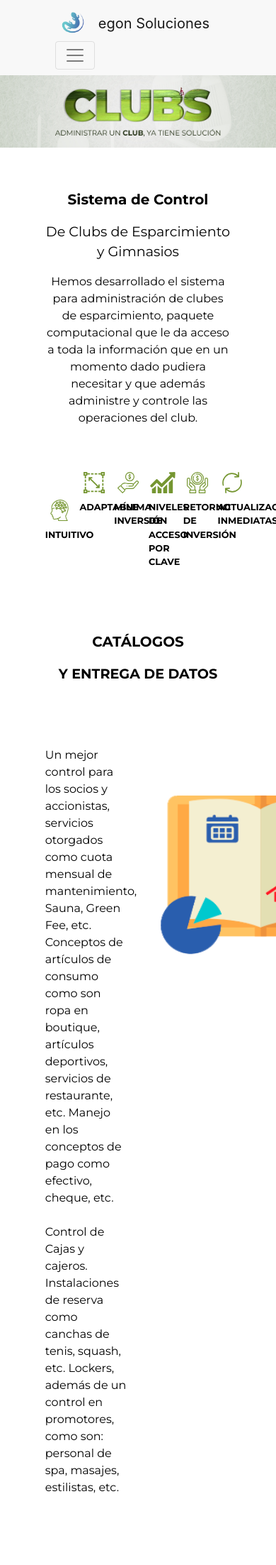
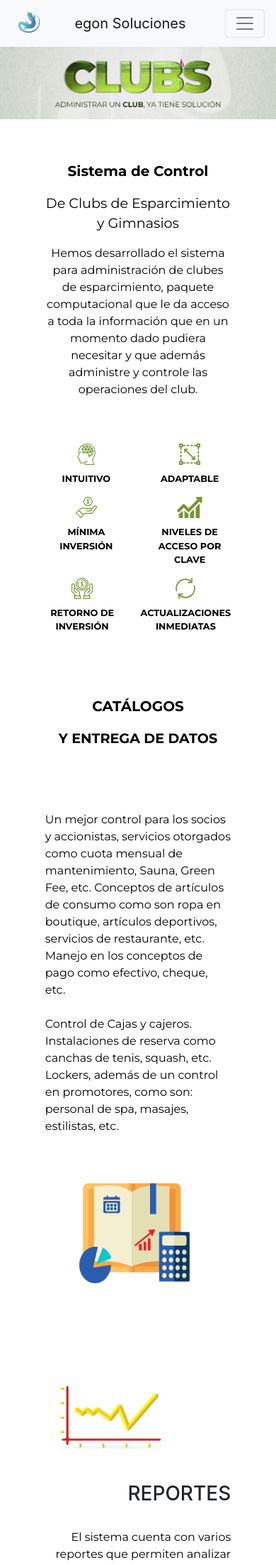
Before and after one commit to JoseCarlosPa/EgonWebPage, a PHP site: page /clubs.php in a window 390 px wide; the page is wider, and only the part inside the window is pictured. Shown: the top 2205 px of that part at 71% size. Run offline with PHP 8.4, Linux system fonts and the light colour scheme.

Commit message:
CAmbios en responsivos a movil en vianda y clubs

```diff
--- a/css/egonWebpage.css
+++ b/css/egonWebpage.css
@@ -84,10 +84,9 @@ text-align: center;
 
 .container_header {
     margin: 0 auto;
-    padding-left: 20%;
-    padding-right: 20%;
-    align-items: center;
-    text-align: center;
+    padding-left: 40%;
+    padding-right: 0%;
+    text-align: left;
 }
 
 .container_header_2 {
@@ -97,7 +96,7 @@ text-align: center;
 }
 
 .container_footer {
-    margin: 0 auto;
+
     padding-left: 5%;
     padding-right: 5%;
 }
--- a/htmls/clubs.html
+++ b/htmls/clubs.html
@@ -5,7 +5,7 @@
 <div>
     <div>
         <div class ="row ">
-            <div class ="col-12">
+            <div class ="col-sm-12">
                 <img src="img/clubs/Clubs.png" alt="clubsLogo" class ="img-responsive image_icon" height="100%" width="100%">
             </div>
         </div>
@@ -17,19 +17,19 @@
     <br><br>
 
     <div class ="row">
-        <div class ="col-12">
+        <div class ="col-sm-12">
             <p class = "text-center font_1">Sistema de Control</p>
         </div>
     </div>
 
     <div class ="row">
-        <div class ="col-12">
+        <div class ="col-sm-12">
             <p class = "text-center font_2">De Clubs de Esparcimiento y Gimnasios</p>
         </div>
     </div>
 
     <div class ="row">
-        <div class ="col-12">
+        <div class ="col-sm-12">
             <p class = "text-center font_3">Hemos desarrollado el sistema para administración de clubes de esparcimiento,
                 paquete computacional que le da acceso a toda la información que en un momento dado pudiera necesitar y
                 que además administre y controle las operaciones del club.</p>
@@ -40,32 +40,32 @@
 
     <!--Iconos con nombre-->
     <div class ="row">
-        <div class ="col-2 align-content-center">
+        <div class ="col sm-6 m-0.5 align-content-center">
             <img src="img/clubs/artificial-intelligence.svg" alt="like" class =" image_icon" height="40m" width="40m">
             <p class ="text-center font_4_clubs">INTUITIVO</p>
         </div>
 
-        <div class ="col-2 ">
+        <div class ="col sm-6 m-0.5 ">
             <img src="img/clubs/stretching.svg" class ="image_icon " alt="like" height="40m" width="40m">
             <p class ="text-center font_4_clubs">ADAPTABLE</p>
         </div>
 
-        <div class ="col-2 ">
+        <div class ="col sm-6 m-0.5 ">
             <img src="img/clubs/hand.svg" alt="like" class ="image_icon" height="40m" width="40m">
             <p class ="text-center font_4_clubs">MÍNIMA INVERSIÓN</p>
         </div>
 
-        <div class ="col-2 ">
+        <div class ="col sm-6 m-0.5 ">
             <img src="img/clubs/line-chart.svg" alt="like" class ="image_icon" height="40m" width="40m">
             <p class ="text-center font_4_clubs">NIVELES DE ACCESO POR CLAVE</p>
         </div>
 
-        <div class ="col-2 ">
+        <div class ="col sm-6 m-0.5 ">
             <img src="img/clubs/money.svg" alt="like" class ="image_icon" height="40m" width="40m">
             <p class ="text-center font_4_clubs">RETORNO DE INVERSIÓN</p>
         </div>
 
-        <div class ="col-2 ">
+        <div class ="col sm-6 m-0.5 ">
             <img src="img/clubs/reload.svg" alt="like" class ="image_icon" height="40m" width="40m">
             <p class ="text-center font_4_clubs">ACTUALIZACIONES INMEDIATAS</p>
         </div>
@@ -76,13 +76,13 @@
     <br>
     <!--Textos de intro-->
     <div class ="row">
-        <div class ="col-12">
+        <div class ="col-sm-12">
             <p class = "text-center font_1">CATÁLOGOS</p>
         </div>
     </div>
 
     <div class ="row">
-        <div class ="col-12">
+        <div class ="col-sm-12">
             <p class = "text-center font_2"><b>Y ENTREGA DE DATOS</b></p>
         </div>
     </div>
@@ -90,7 +90,7 @@
     <br>
     <br>
     <div class ="row">
-        <div class ="col-6">
+        <div class ="col-sm-6">
             <p class = "text-left font_3">
                 Un mejor control para los socios y accionistas, servicios otorgados como cuota mensual de mantenimiento,
                 Sauna, Green Fee, etc. Conceptos de artículos de consumo como son ropa en boutique, artículos deportivos,
@@ -101,9 +101,9 @@
             </p>
         </div>
 
-        <div class ="col-6">
+        <div class ="col-sm-6">
             <br>
-            <img src="img/clubs/libroCalculadora.png" alt="like" class ="image_icon" height="300" width="350">
+            <img src="img/clubs/libroCalculadora.png" alt="like" class ="image_icon" height="100%" width="70%">
         </div>
     </div>
 
@@ -114,10 +114,10 @@
 
     <!--Caja registradora-->
     <div class ="row">
-        <div class ="col-6">
-            <img src="img/clubs/conChart.png" alt="like" class ="img-responsive" height="350m" width="350m">
+        <div class ="col-sm-6">
+            <img src="img/clubs/conChart.png" alt="like" class ="img-responsive" height="100%" width="70%">
         </div>
-        <div class ="col-6">
+        <div class ="col-sm-6">
             <h3 class ="text-right"> REPORTES</h3>
             <br>
             <p class ="text-right font_3">El sistema cuenta con varios reportes que permiten analizar la información,
@@ -139,21 +139,48 @@
     <!--Otras Ventas-->
 
     <div class ="row">
-        <div class ="col-12">
+        <div class ="col-sm-12">
             <p class ="font_1 text-center">OTRAS VENTAJAS</p>
         </div>
     </div>
 
+    <div id="carouselExampleIndicators" class="carousel slide carouselExampleIndicators" data-ride="carousel">
+        <ol class="carousel-indicators">
+            <li data-target="#carouselExampleIndicators" data-slide-to="0" class="active"></li>
+            <li data-target="#carouselExampleIndicators" data-slide-to="1"></li>
+            <li data-target="#carouselExampleIndicators" data-slide-to="2"></li>
+        </ol>
+        <div class="carousel-inner">
+            <div class="carousel-item active">
+                <img class="d-block w-100" src="img/mobilurban/controlcard.png" alt="First slide">
+            </div>
+            <div class="carousel-item">
+                <img class="d-block w-100" src="img/mobilurban/formatocard.png" alt="Second slide">
+            </div>
+            <div class="carousel-item">
+                <img class="d-block w-100" src="img/mobilurban/bancarioscard.png" alt="Third slide">
+            </div>
+        </div>
+        <a class="carousel-control-prev" href="#carouselExampleIndicators" role="button" data-slide="prev">
+            <span class="carousel-control-prev-icon" aria-hidden="true"></span>
+            <span class="sr-only">Previous</span>
+        </a>
+        <a class="carousel-control-next" href="#carouselExampleIndicators" role="button" data-slide="next">
+            <span class="carousel-control-next-icon" aria-hidden="true"></span>
+            <span class="sr-only">Next</span>
+        </a>
+    </div>
+    <div id ="cards_mobile">
     <!--Cuadrados-->
         <br>
         <div class="cuadrado_clubs">
             <div class ="row">
-            <div class ="col-8">
+                <div class ="col-sm-8">
                     <br>
                     <p class ="font_5 text-right">Existe una diversidad de formatos adaptable a cualquier necesidad, acompañado de
                         formatos de impresión personalizados.</p>
                 </div>
-            <div class ="col-4">
+                <div class ="col-sm-4">
                     <p class ="font_6">EXPORTACIÓN</p>
                 </div>
 
@@ -163,10 +190,10 @@
         <br>
         <div class="cuadrado_clubs">
             <div class ="row">
-            <div class ="col-4">
+                <div class ="col-sm-4">
                     <p class ="font_6">FORMATOS</p>
                 </div>
-            <div class ="col-8">
+                <div class ="col-sm-8">
                     <br>
                     <p class ="font_5">Generación de reportes en diversos formatos (XML, PDF, etc)</p>
                 </div>
@@ -174,6 +201,7 @@
             </div>
         </div>
 
+    </div>
     <!--Barra publciidad-->
 
     <!--Fin de cotainer-->
@@ -186,7 +214,7 @@
 <!--Boton y texto-->
 <div class ="row publicidad">
     <div class ="row container">
-        <div class ="col-12 ">
+        <div class ="col-sm-12 ">
             <br><p class ="text-left font_7">Tu máximo potencial con el mínimo esfuerzo
         </p>
             <p>Administración y control de procesos de Clubes deportivos.</p>
@@ -198,7 +226,7 @@
 </div>
 
 <div class ="row publicidad container_footer">
-    <div class ="col-12 ">
+    <div class ="col-sm-12 ">
         <button type="button" class ="boton_publicidad" >ME INTERESA</button>
     </div>
 
--- a/htmls/header.html
+++ b/htmls/header.html
@@ -12,6 +12,7 @@
     <link type="text/css" rel="stylesheet" href="css/egonWebpage.css"  media="screen,projection"/>
     <link href="https://fonts.googleapis.com/css?family=Montserrat:100,200,300,400,500,600,700,800" rel="stylesheet">
 
+
   <script src="https://ajax.googleapis.com/ajax/libs/jquery/3.4.1/jquery.min.js"></script>
   <script src="https://maxcdn.bootstrapcdn.com/bootstrap/3.4.0/js/bootstrap.min.js"></script>
 
@@ -21,11 +22,8 @@
     <title>Egon</title>
 </head>
 <!--Barra de navegacion-->
-
+<!--
 <nav class="navbar navbar-expand-lg navbar-light color_nav_bar container_header">
-
-    <img src="img/logoEgon.png" alt="logoEgon" height="50" width="50">
-    <a class="navbar-brand" href="index.php">egon Soluciones</a>
 
     <button class="navbar-toggler" type="button" data-toggle="collapse" data-target="#navbarNavDropdown" aria-controls="navbarNavDropdown" aria-expanded="false" aria-label="Toggle navigation">
         <span class="navbar-toggler-icon"></span>
@@ -48,11 +46,47 @@
                 <a class="nav-link" href="https://egonsoluciones.wordpress.com/">Blog</a>
             </li>
             <li class="nav-item">
+                <a class="nav-link" href="contacto.php">Contacto  </a>
+            </li>
+
+            <img src="img/logoEgon.png" alt="logoEgon" height="50" width="50">
+            <a class="navbar-brand" href="index.php">egon Soluciones</a>
+        </ul>
+    </div>
+</nav>
+
+-->
+<nav class="navbar navbar-light bg-light  navbar navbar-expand-lg navbar-light color_nav_bar">
+    <img src="img/logoEgon.png" alt="logoEgon" height="50" width="50">
+    <a class="navbar-brand" href="index.php">egon Soluciones</a>
+    <button class="navbar-toggler" type="button" data-toggle="collapse" data-target="#navbarNavDropdown" aria-controls="navbarNavDropdown" aria-expanded="true" aria-label="Toggle navigation">
+        <span class="navbar-toggler-icon"></span>
+    </button>
+    <div class="collapse navbar-collapse container_header" id="navbarNavDropdown">
+        <ul class="navbar-nav">
+            <li class="nav-item ">
+                <a class="nav-link left" href="index.php">Inicio <span class="sr-only">(current)</span></a>
+            </li>
+            <li class="nav-item">
+                <a class="nav-link" href="#">Productos</a>
+            </li>
+            <li class="nav-item">
+                <a class="nav-link" href="#">Precios</a>
+            </li>
+            <li class="nav-item">
+                <a class="nav-link" href="#">Seguridad</a>
+            </li>
+            <li class="nav-item">
+                <a class="nav-link" href="https://egonsoluciones.wordpress.com/">Blog</a>
+            </li>
+            <li class="nav-item">
                 <a class="nav-link" href="contacto.php">Contacto  |</a>
             </li>
             <li class="nav-item">
-                <a class="nav-link active" href="#">Registrate</a>
+                <a class="nav-link" href="#">Registro  </a>
             </li>
+
+
         </ul>
     </div>
 </nav>
```
Also changed, not shown: htmls/vianda.html (+30 -3 lines). Lines whose indentation alone changed are shown as unchanged.
